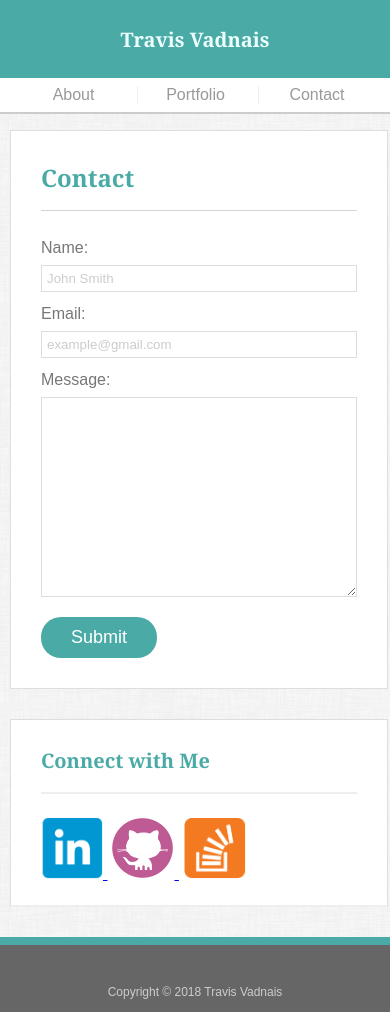
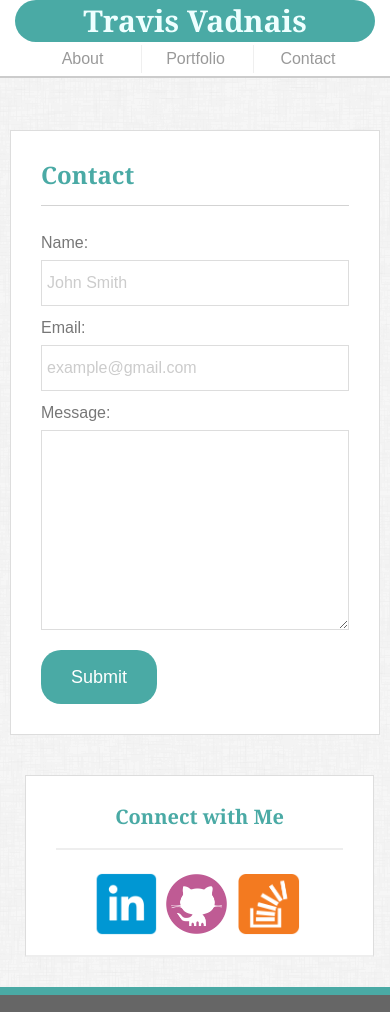
Before and after one commit to travisvadnais/Responsive-Portfolio, a plain HTML site: page contact.html in a window 390 px wide. Shown: the top 1012 px of the page. Drawn offline with nearby package versions, Linux system fonts and the light colour scheme.

Commit message:
update styling for responsiveness

```diff
--- a/assets/css/style.css
+++ b/assets/css/style.css
@@ -64,7 +64,7 @@ h2, h3 {
 }
 
 #logo {
-    width: 250px;
+    width: 100%;
     height: 78px;
     background: #4aaaa5;
     float: left;
@@ -81,7 +81,8 @@ h2, h3 {
 nav {
     float: right;
     margin-top: 25px;
-    margin-right: 20px;
+    width: 100%;
+    /* margin-right: 20px; */
 }
 
 nav a {
@@ -107,11 +108,11 @@ nav a:first-child {
 .main_section {
     background: #fff;
     padding: 30px;
-    margin: 0 0 40px 0;
-    width: 100%;
-    max-width: 650px;
-    float: left;
+    margin: 0 10px 40px 10px;
     border: 1px solid #ddd;
+}
+.col-sm-8 {
+    padding-left: 0;
 }
 
 .profile_pic {
@@ -135,7 +136,7 @@ nav a:first-child {
     padding: 30px;
     width: 100%;
     max-width: 270px;
-    float: right;
+    margin: 0 10px 0 10px;
     border: 1px solid #ddd;
     margin-bottom: 20px;
     text-align: center;
@@ -254,7 +255,7 @@ input[type=submit]:active {
 
 
 /* INDEX Width at 980px and below */
-@media screen and (max-width: 980px) {
+/* @media screen and (max-width: 980px) {
     .main_container {
         width: 98%;
         max-width: 960px;
@@ -280,11 +281,11 @@ input[type=submit]:active {
         width: 340px;
         height: 340px;
     }
-}
+} */
 
 /* INDEX Width at 768px and below */
 
-@media screen and (max-width: 768px) {
+/* @media screen and (max-width: 768px) {
     .main_section {
         width: 97%;
         max-width: 720px;
@@ -308,37 +309,45 @@ input[type=submit]:active {
         margin-top: -10px;
     }
 
-}
+} */
 
 
 /* INDEX Width at 640px and below */
 
-@media screen and (max-width: 640px) {
+@media screen and (max-width: 575px) {
 
-    body {
-        width: 100%;
-        max-width: 640px;
-        box-sizing: border-box;
+    #masthead {
+        height: 78px;
+        margin-bottom: 50px;
     }
 
     #logo {
         width: 100%;
-        max-width: 640px;
-        margin-left: 0px;
-        border-radius: 0;
+        height: 42px;
+        line-height: 42px;
     }
-    #masthead {
-        height: 114px;
-        margin-bottom: 50px;
+
+    #navbar {
+        max-height: 25px;
     }
-    .main_section {
-        width: 97%;
-        max-width: 620px;
-        min-width: 100px;
-        margin-left: 10px;
-        margin-right: 10px;
+
+    #important_stuff {
+        padding-right: 0;
+    }
+
+    nav {
+        max-height: 30px;
+        margin: 0 auto;
         clear: both;
         float: none;
+        text-align: center;
+        width: 100%;
+    }
+
+    nav a {
+        margin: 0 auto;
+        padding: 5px 5px 5px 5px;
+        width: 30%;
     }
 
     img.profile_pic {
@@ -348,7 +357,7 @@ input[type=submit]:active {
     .sidebar {
         width: 97%;
         max-width: 620px;
-        min-width: 100px;
+        min-width: 27px;
         margin-right: 10px;
         margin-left: 10px;
         margin-bottom: 30px;
@@ -356,20 +365,9 @@ input[type=submit]:active {
         float: none;
     }
 
-    nav {
-        margin: 0 auto;
-        clear: both;
-        float: none;
-        text-align: center;
-        width: 100%;
-    }
 
-    nav a {
-        margin: 0 auto;
-        padding-left: 5px;
-        padding-right: 5px;
-        width: 30%;
-    }
+
+
 
     footer {
         width: 100%;
--- a/contact.html
+++ b/contact.html
@@ -4,6 +4,7 @@
 <head>
     <meta charset= "UTF-8"/>
     <link rel="stylesheet" type="text/css" href="assets/css/reset.css">
+    <link rel="stylesheet" href="https://maxcdn.bootstrapcdn.com/bootstrap/4.0.0/css/bootstrap.min.css" integrity="sha384-Gn5384xqQ1aoWXA+058RXPxPg6fy4IWvTNh0E263XmFcJlSAwiGgFAW/dAiS6JXm" crossorigin="anonymous">
     <link rel="stylesheet" type="text/css" href="assets/css/style.css"/>
     <title>Contact</title>
 </head>
@@ -12,17 +13,25 @@
 
     <header id="masthead">
         <div class="container">
+            <div class="row">
+                <div class="col-sm-4">
                     <a href="index.html" id="logo">Travis Vadnais</a>
+                </div>
+                <div id="navbar" class="offset-sm-4 col-sm-4">
                     <nav>
                         <a href="index.html">About</a>
                         <a href="portfolio.html">Portfolio</a>
                         <a href="contact.html">Contact</a>
                     </nav>
                 </div>
+            </div>
+        </div>
     </header>
 
 
     <div id="main_container" class="container">
+        <div class="row">
+            <div class="col-sm-8" id="important_stuff">
         <!--Start code for 'About Me' Section-->
                 <section class="main_section">
                     <h1>Contact</h1>
@@ -39,7 +48,8 @@
                         <input type="submit">
                     </form>
                 </section>
-
+            </div>
+            <div class="col-sm-4">
         <!--Sidebar Code Starts here-->
                 <section class="sidebar">
                     <h2>Connect with Me</h2>
@@ -53,6 +63,8 @@
                         <img class="social" src="assets/images/stackoverflow.png" alt="Stack Overflow">
                     </a>
                 </section>
+            </div>
+        </div>
     </div>
 
     <footer>
```
Lines whose indentation alone changed are shown as unchanged.
